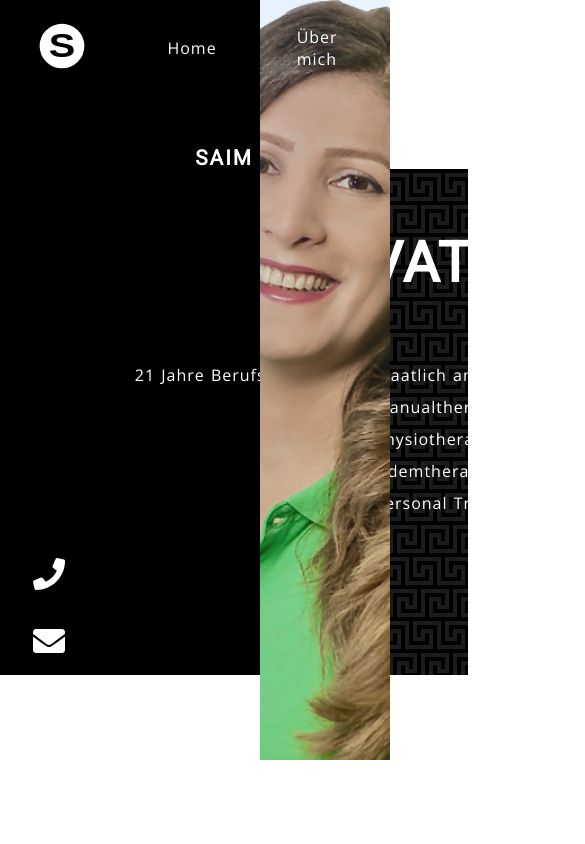
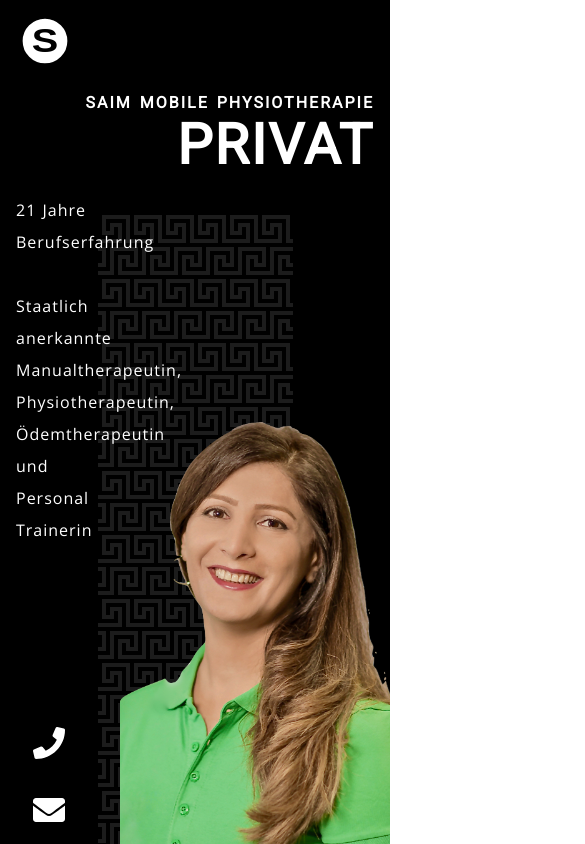
Before and after one commit to ab7z/saim-mobilephysio, a React (Create React App) app: page / in a window 390 px wide. Shown: the top 844 px of the page, 585 px wide, since content can reach past the window. Built offline with nearby package versions, Linux system fonts and the light colour scheme.

Commit message:
add responsive view

```diff
--- a/src/styles/components/Header.module.css
+++ b/src/styles/components/Header.module.css
@@ -39,6 +39,7 @@
     flex-flow: row nowrap;
     align-items: center;
     padding-top: 1rem;
+    justify-content: space-between;
 }
 
 .nav *:not(:last-child) {
@@ -46,6 +47,8 @@
 }
 
 .nav a {
+    font-size: .8rem;
+    display: contents;
     color: white;
     text-decoration: none;
     padding: 10px 0 5px;
@@ -77,7 +80,8 @@
     display: flex;
     flex-flow: column nowrap;
     align-items: center;
-    margin-top: 4rem;
+    justify-content: space-evenly;
+    height: 50vh;
 }
 
 .h1,
@@ -87,7 +91,6 @@
 
 .h1 {
     font-size: 1.3rem;
-    margin-top: auto;
 }
 
 .h2 {
@@ -140,3 +143,118 @@
     background-repeat: no-repeat;
     background-position: center top;
 }
+
+@media (max-width: 1200px) {
+    .wrapper {
+        grid-template-columns: repeat(auto-fit, minmax(min-content, auto));
+    }
+
+    .subHeading {
+        width: 100%;
+    }
+}
+
+@media (max-width: 1100px) {
+    .nav a {
+        font-size: .7rem;
+        display: contents;
+    }
+}
+
+@media (max-width: 768px) {
+    .wrapper {
+        height: 90vh;
+    }
+
+    .left {
+        grid-column: 1/-1;
+        grid-row: 1/-1;
+    }
+
+    .right {
+        grid-column: 5/-1;
+        grid-row: 1/-1;
+        height: 50vh;
+        align-self: end;
+        margin-bottom: 0;
+        background-image: url("../../img/f.png");
+    }
+
+    .helper {
+        height: 70vh;
+    }
+
+    .h1 {
+        margin: 0;
+    }
+
+    .subHeading {
+        flex-direction: column;
+        align-items: flex-start;
+        width: 70%;
+    }
+}
+
+@media (max-width: 425px) {
+    .wrapper {
+        height: 100vh;
+    }
+
+    .nav a {
+        display: none;
+    }
+
+    .helper {
+        justify-content: flex-start;
+    }
+
+    .h1 {
+        font-size: 1rem;
+    }
+
+    .h1,
+    .h2 {
+        align-self: flex-end;
+        margin-right: 1rem;
+    }
+
+    .subHeading {
+        align-self: flex-start;
+        margin-left: 1rem;
+    }
+
+    .right {
+        width: 270px;
+    }
+
+    .svg {
+        width: 50%;
+    }
+}
+
+@media (max-width: 375px) {
+    .h1 {
+        font-size: .8rem;
+    }
+
+    .h2 {
+        font-size: 3rem;
+    }
+
+    .subHeading {
+        font-size: .9rem;
+    }
+
+    .right {
+        width: 230px;
+        height: 40vh;
+    }
+}
+
+@media (max-width: 320px) {
+    .subHeading > div > p {
+        line-height: 1.7rem;
+    }
+}
+
+/*fixme ipad pro view*/
--- a/src/styles/index.css
+++ b/src/styles/index.css
@@ -21,6 +21,10 @@
     font-family: 'Roboto', sans-serif;
     letter-spacing: 2px;
     word-spacing: 2px;
+    margin-block-start: 0;
+    margin-block-end: 0;
+    margin-inline-start: 0;
+    margin-inline-end: 0;
 }
 
 p, a {
```
